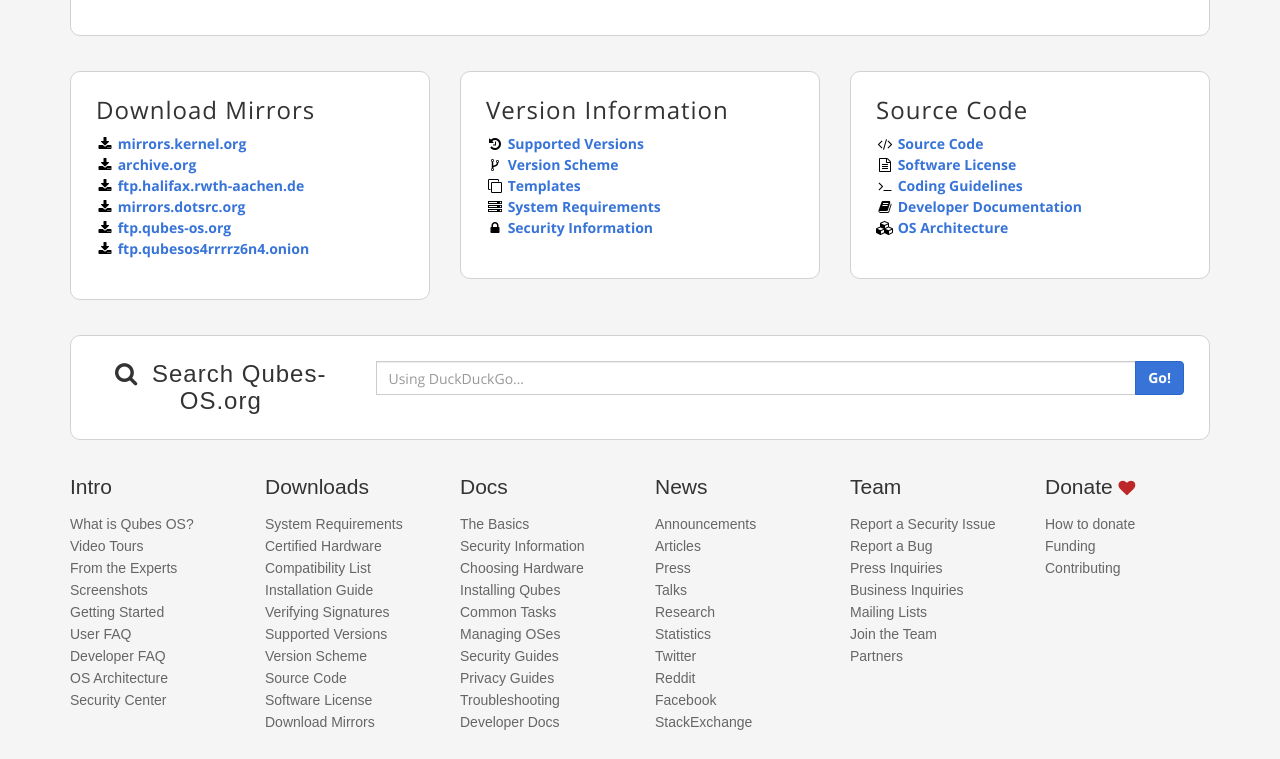
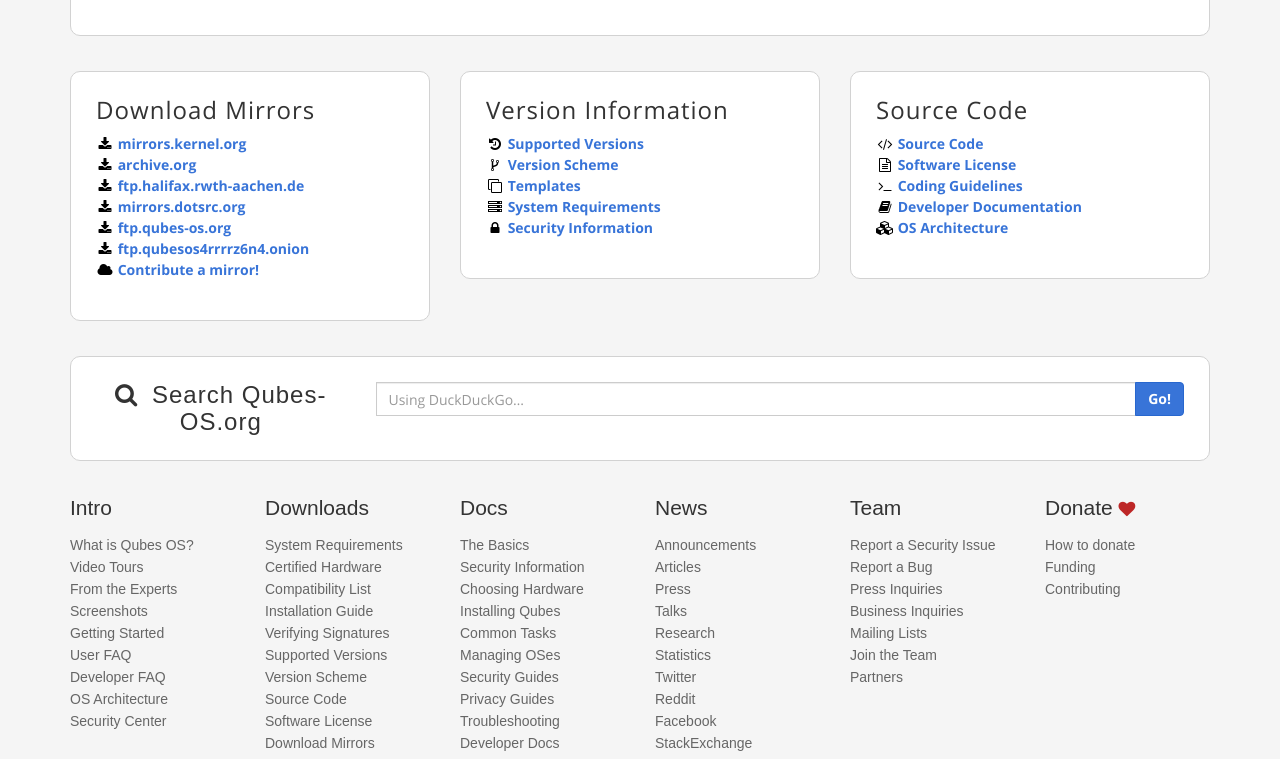
Before and after one commit to QubesOS/qubesos.github.io, a Jekyll site: the page built from pages/downloads.md, in a window 1280 px wide and 900 px high, scrolled down 3039 px, cut to the strip 0-759 px from the top of the window. Built offline with Jekyll 4.4.1, drawn with Linux system fonts in a browser that asks for light colours; some web fonts are replaced.

Commit message:
Add link from Downloads to Mirrors for operators
Closes QubesOS/qubes-issues#3069

```diff
--- a/pages/downloads.md
+++ b/pages/downloads.md
@@ -164,6 +164,7 @@ redirect_from:
         <li><a href="https://mirrors.dotsrc.org/qubes/"><i class="fa fa-download fa-fw black-icon"></i> mirrors.dotsrc.org</a></li>
         <li><a href="https://ftp.qubes-os.org/iso/"><i class="fa fa-download fa-fw black-icon"></i> ftp.qubes-os.org</a></li>
         <li><a href="http://ftp.qubesos4rrrrz6n4.onion/iso/"><i class="fa fa-download fa-fw black-icon"></i> ftp.qubesos4rrrrz6n4.onion</a></li>
+        <li><a href="/downloads/mirrors/#instructions-for-mirror-operators"><i class="fa fa-cloud fa-fw black-icon"></i> Contribute a mirror!</a></li>
       </ul>
     </div>
   </div>
```
